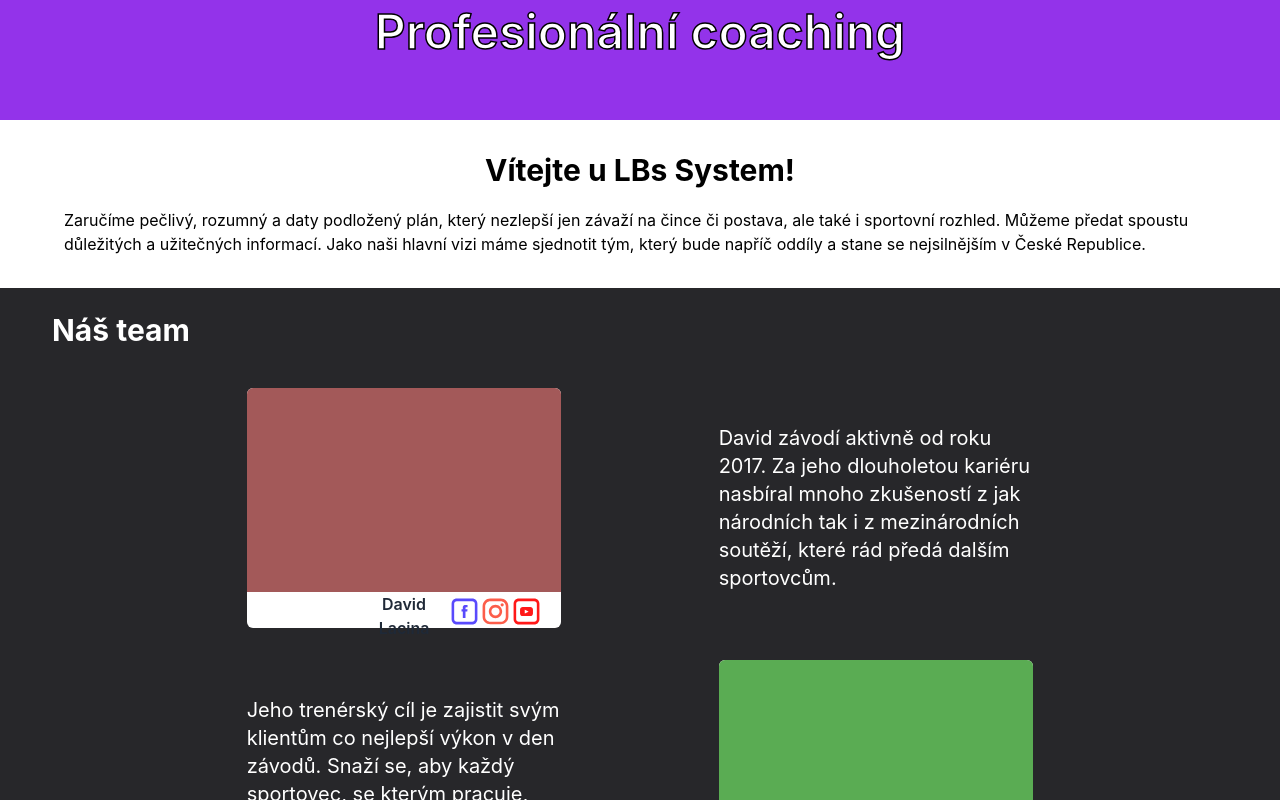
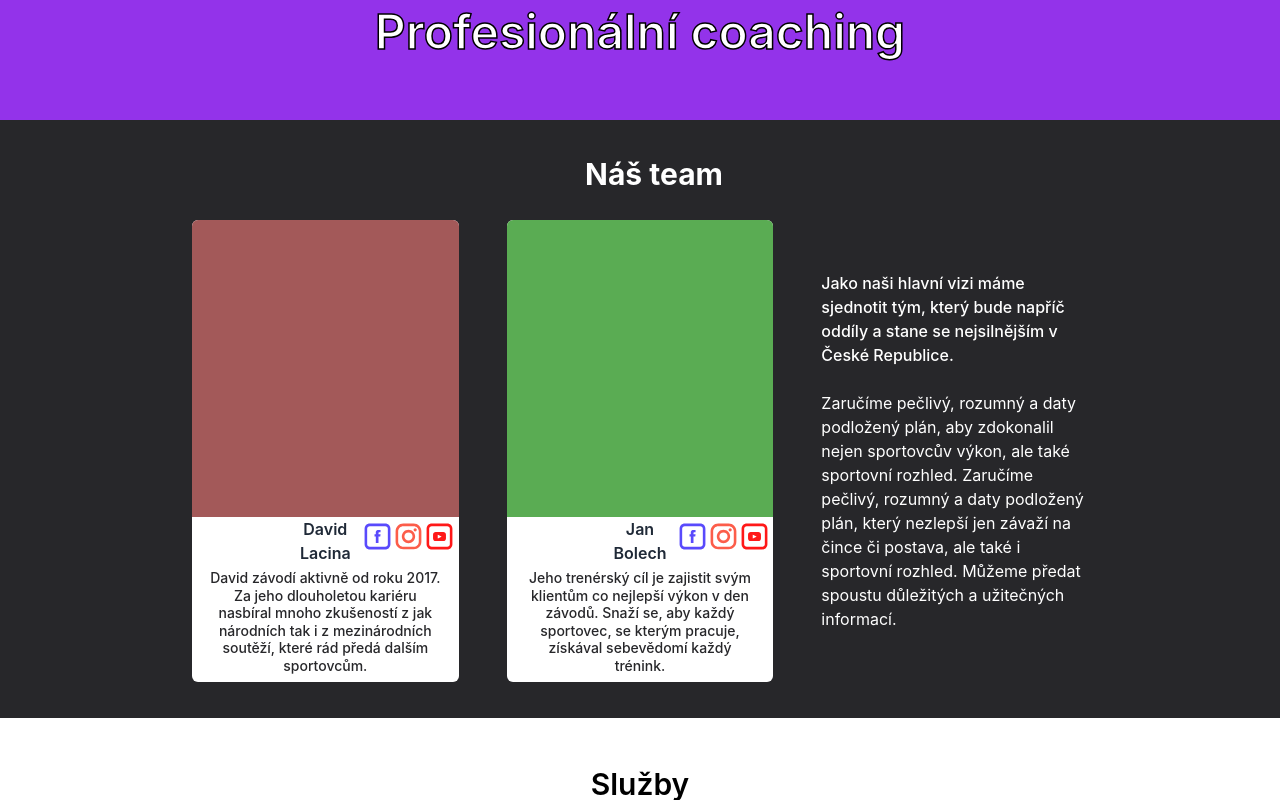
Before and after one commit to aeggydev/lbs-system, a Next.js app: page / in a window 1280 px wide. Shown: the part 680-1480 px from the top of the page. Built offline with nearby package versions, Linux system fonts and the light colour scheme.

Commit message:
Make Our team section better

```diff
--- a/components/page_sections/nas_team.tsx
+++ b/components/page_sections/nas_team.tsx
@@ -26,40 +26,22 @@ interface NasTeamProps {
 export default function NasTeam(props: NasTeamProps) {
   const frame = (
     <div
-      className="grid bg-white rounded-md w-4/6 shadow-gray-800"
-      style={{ gridTemplateRows: "1fr auto" }}
+      className="grid bg-white rounded-md shadow-gray-800"
+      style={{ gridTemplateRows: "1.8fr 1fr" }}
     >
       <div className="rounded-t-md" style={{ background: props.bg }} />
-      <div className="grid place-items-center px-4">
-        <div className="font-semibold text-gray-800 grid-cols-3 w-full grid h-9 items-center">
+      <div className="flex flex-col place-content-center place-items-center px-4">
+        <div className="font-semibold text-gray-800 grid-cols-3 w-full grid items-center pb-1">
           <div className="col-start-2 text-center">{props.name}</div>
           <div className="col-start-3 flex flex-row h-3/4 gap-1">
-            <FacebookIcon link=""></FacebookIcon>
-            <InstagramIcon link=""></InstagramIcon>
-            <YoutubeIcon link=""></YoutubeIcon>
+            <FacebookIcon link="" />
+            <InstagramIcon link="" />
+            <YoutubeIcon link="" />
           </div>
         </div>
+        <div className="text-center text-sm pb-2 font-medium text-zinc-800 leading-tight">{props.description}</div>
       </div>
     </div>
   );
-  const desc = (
-    <div className="text-white text-xl grid place-items-center text-left w-4/6">
-      {props.description}
-    </div>
-  );
-  return (
-    <div className="grid grid-cols-2 h-60 justify-items-center">
-      {props.descFirst ? (
-        <>
-          {desc}
-          {frame}
-        </>
-      ) : (
-        <>
-          {frame}
-          {desc}
-        </>
-      )}
-    </div>
-  );
+  return frame;
 }
--- a/pages/index.tsx
+++ b/pages/index.tsx
@@ -28,15 +28,36 @@ const Home: NextPage = () => {
           </div>
         </div>
       </div>
-      <About />
-      <div className="bg-zinc-800 p-6 scroll-m-16" id="coaches">
-        <div className="pl-7 text-3xl mb-5 font-bold text-white pb-5">
+      {/* <About /> */}
+      <div
+        className="bg-zinc-800 py-9 scroll-m-16 flex flex-col"
+        id="coaches"
+        style={{ minHeight: "70vh" }}
+      >
+        <div className="pl-7 text-3xl mb-2 font-bold text-white pb-5 text-center">
           Náš team
         </div>
-        <div className="px-36 flex flex-col gap-8">
+        <div
+          className="px-48 grid gap-12 items-stretch flex-grow"
+          style={{ gridTemplateColumns: "3fr 3fr 3fr" }}
+        >
           {TeamData.map((x, i) => (
             <NasTeam {...x} key={i} />
           ))}
+          <div className="flex items-center">
+            <div className="text-white">
+              <div className="font-medium">
+                Jako naši hlavní vizi máme sjednotit tým, který bude napříč
+                oddíly a stane se nejsilnějším v České Republice.
+              </div>
+              <br />
+              Zaručíme pečlivý, rozumný a daty podložený plán, aby zdokonalil
+              nejen sportovcův výkon, ale také sportovní rozhled. Zaručíme
+              pečlivý, rozumný a daty podložený plán, který nezlepší jen závaží
+              na čince či postava, ale také i sportovní rozhled. Můžeme předat
+              spoustu důležitých a užitečných informací.
+            </div>
+          </div>
         </div>
       </div>
       <Services />
```
